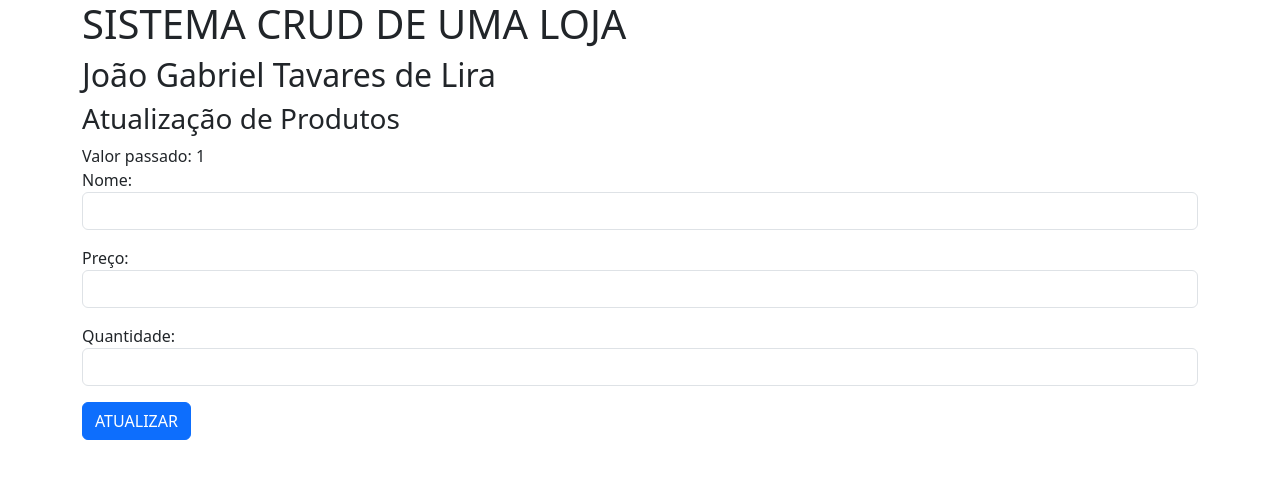
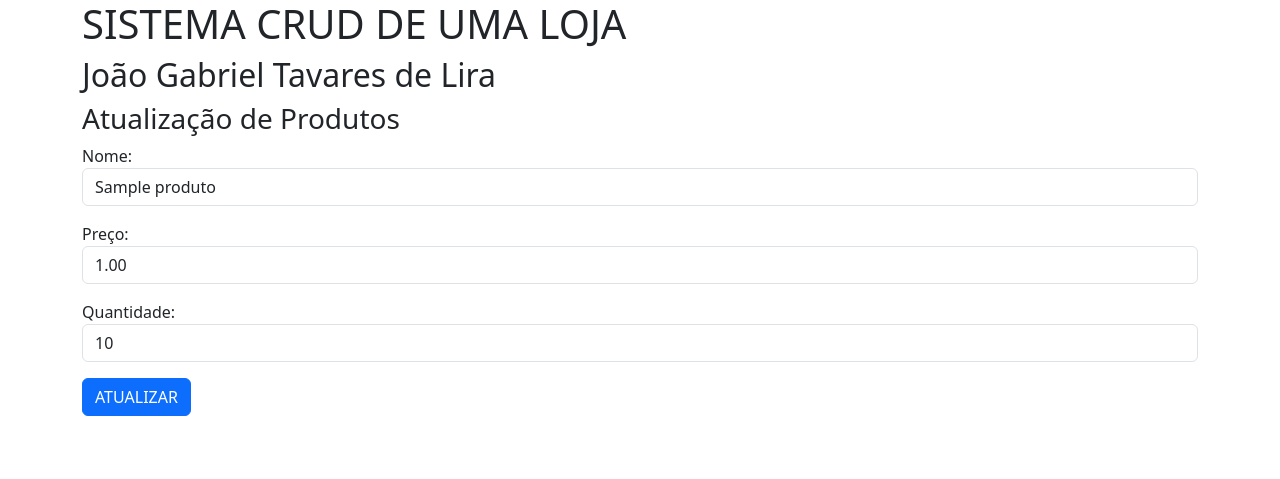
Before and after one commit to joaogablira/LOJA_2C, a PHP site: page /form_atualiza.php?id=1 in a window 1280 px wide. Shown: the top 479 px of the page. Run offline with PHP 8.4, Linux system fonts and the light colour scheme; tables that the repository leaves empty hold one stand-in row (values such as "Sample post").

Commit message:
atualiza e finaliza

```diff
--- a/form_atualiza.php
+++ b/form_atualiza.php
@@ -1,24 +1,28 @@
 <?php
- include_once 'pedaco.php'
+    include_once 'pedaco.php';
+    $id = $_GET['id'];
+
 ?>
 
     <div class="container">
         <h3>Atualização de Produtos</h3>
-        <form action="atualizar.php" method="POST">
+        <form action="atualizar.php?id= <?php echo $id ?> " method="POST">
 
             <?php
-                $id = $_GET['id'];
-                echo "Valor passado: $id";
+                require 'conexao.php';
+                $sql = "SELECT * FROM produtos WHERE id=$id";
+                $stmt = $pdo->query($sql);
+                $produto = $stmt->fetch(PDO::FETCH_ASSOC);
+
             ?>
 
             <div class="mb-3">
-                Nome: <input type="text" class="form-control" name="nome">
+                Nome: <input type="text" value="<?php echo $produto['nome']; ?>" class="form-control" name="nome_novo">
             </div>
             <div class="mb-3">
-                Preço: <input type="text" class="form-control" name="preco">
+                Preço: <input type="text" value="<?php echo $produto['preco']; ?>" class="form-control" name="preco_novo">
             </div>
-            <div class="mb-3">
-                Quantidade: <input type="text" class="form-control" name="quantidade">
+            <div class="mb-3">Quantidade: <input type="text" value="<?php echo $produto['quantidade']; ?>" class="form-control" name="quantidade_novo">
             </div>
 
             <button type="submit" class="btn btn-primary">ATUALIZAR</button>
--- a/listar.php
+++ b/listar.php
@@ -27,7 +27,7 @@
                     echo "
                     <td>
                         <div class='btn-group' role='group'>
-                            <a href='form_atualiza.php?id=XXX' type='button' class='btn btn-danger'>ATUALIZAR</a>
+                            <a href='form_atualiza.php?id=" . $produto['id'] . "' type='button' class='btn btn-danger'>ATUALIZAR</a>
                             <a href='#' type='button' class='btn btn-warning'>APAGAR</a>
                         </div>
                     </td>
```
Also changed, not shown: atualizar.php (added, +25 -0 lines).
